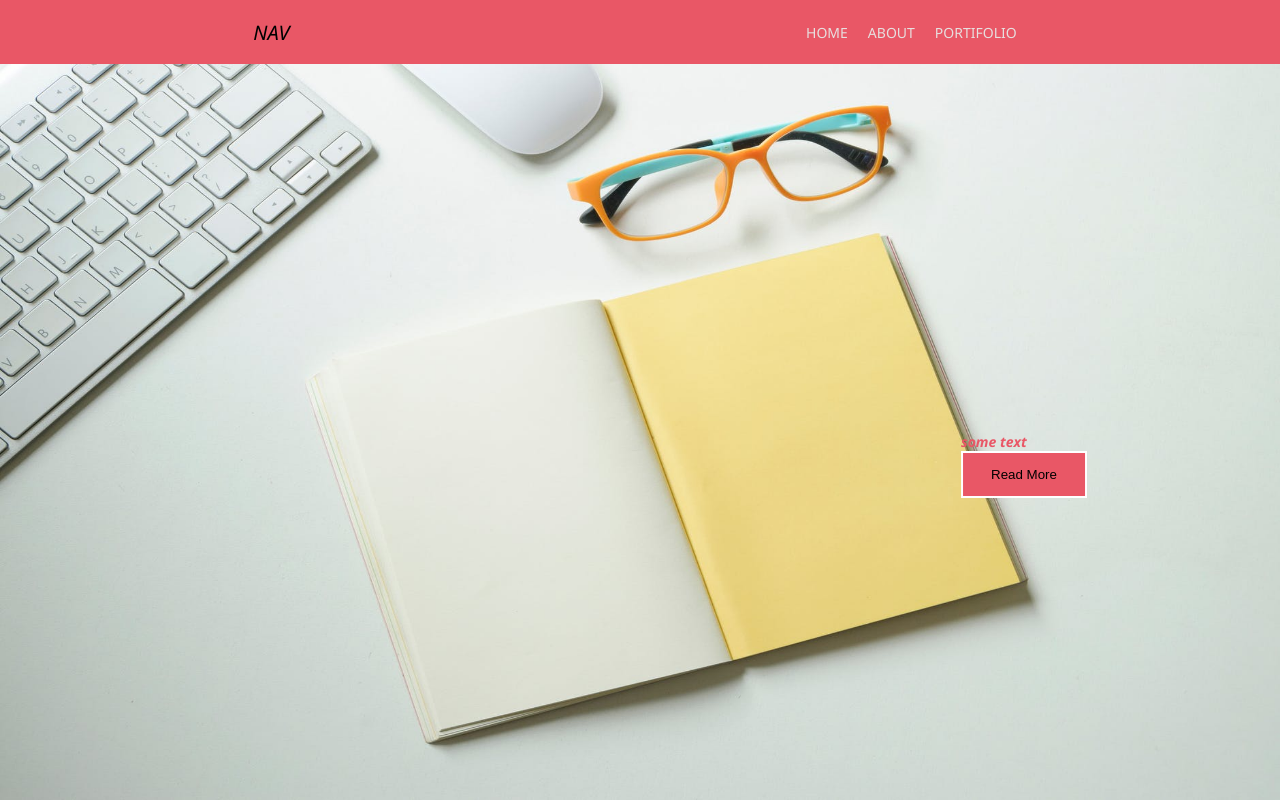
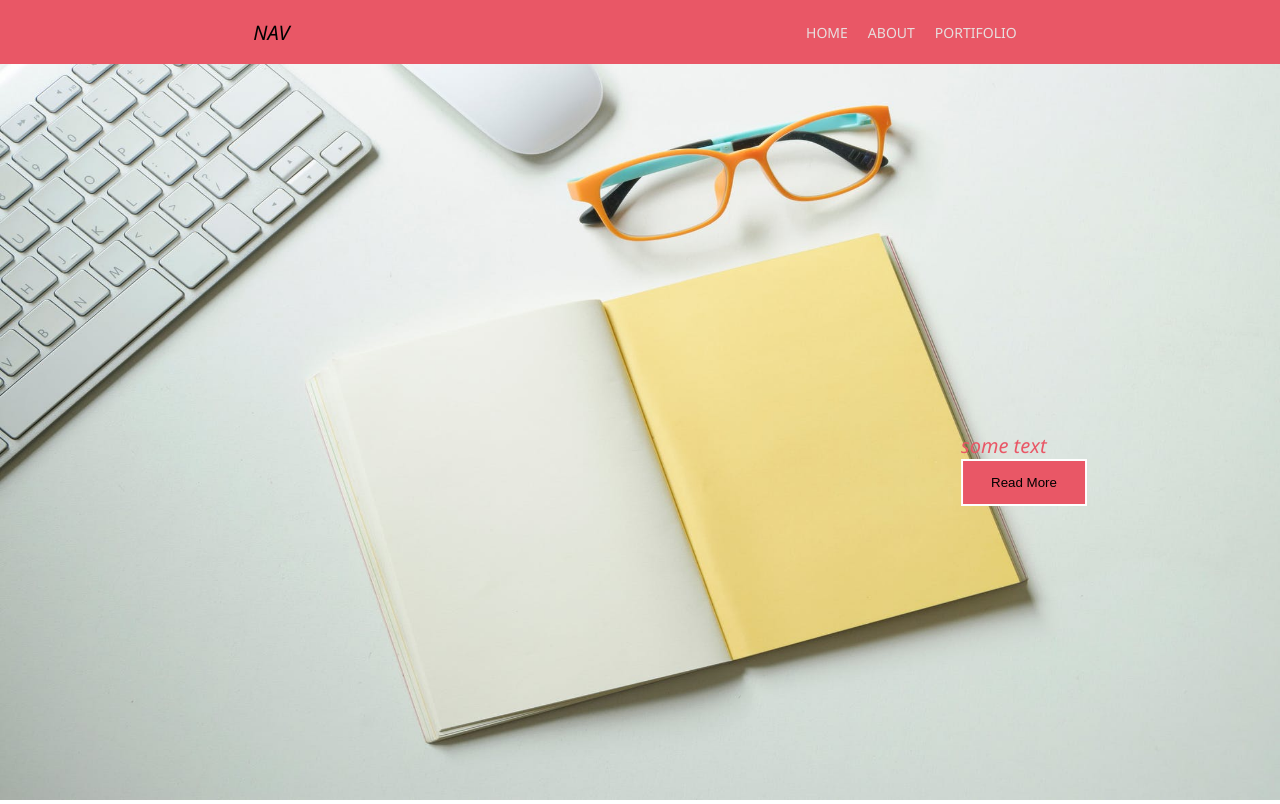
Before and after one commit to moseskereya/full-screen-carousel, a plain HTML site: page index.html in a window 1280 px wide. Drawn offline with Linux system fonts and the light colour scheme.

Commit message:
adding more css

```diff
--- a/styles.css
+++ b/styles.css
@@ -54,9 +54,23 @@ font-size: 20px;
     height: 92vh;
     position: relative;
 }
-.inner-1, .inner-3 , .inner-2 h4{
+.inner-2 h4{
     color: #e95766;
-    font-size: 14px;
+    font-size: 20px;
+    font-family: 'Segoe UI', Tahoma, Geneva, Verdana, sans-serif;
+    font-weight: 100;
+    font-style: italic;
+}
+.inner-1 h4{
+    color: #e95766;
+    font-size: 20px;
+    font-family: 'Segoe UI', Tahoma, Geneva, Verdana, sans-serif;
+    font-weight: 100;
+    font-style: italic;
+}
+.inner-3 h4{
+    color: #e95766;
+    font-size: 20px;
     font-family: 'Segoe UI', Tahoma, Geneva, Verdana, sans-serif;
     font-weight: 100;
     font-style: italic;
```
